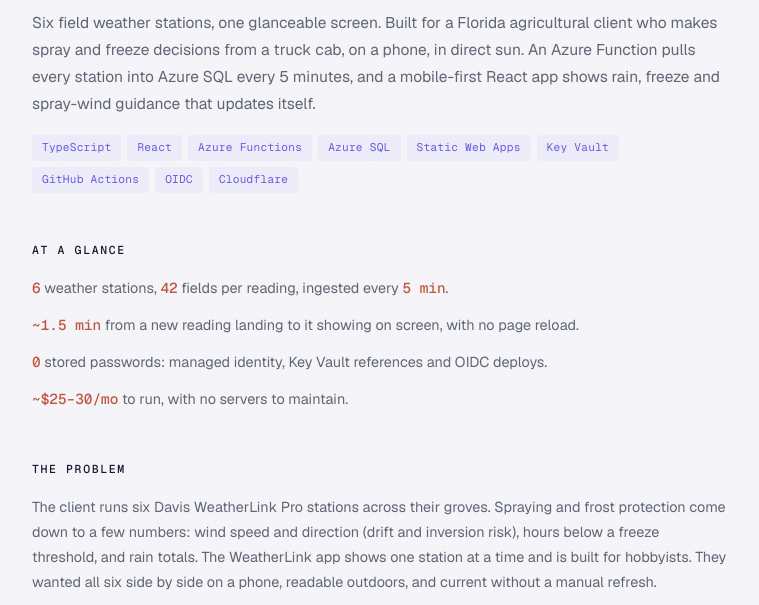
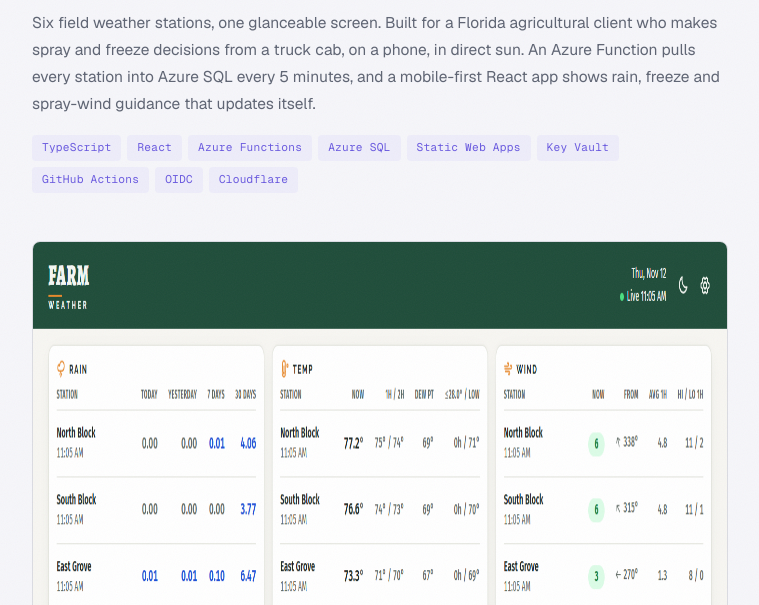
Before and after one commit to bbabbitt1/portfolio, a plain HTML site: page projects/farm-weather.html in a window 1280 px wide. Shown: the part 143-748 px from the top of the page, without its empty margins (260-1019 px from the left). Drawn offline with nearby package versions, Linux system fonts and the light colour scheme.

Commit message:
feat: add dashboard screenshot to farm weather case study
Co-Authored-By: Claude Opus 5.5 <noreply@anthropic.com>

```diff
--- a/projects/farm-weather.html
+++ b/projects/farm-weather.html
@@ -35,6 +35,8 @@
       <span class="tag">Cloudflare</span>
     </div>
   </div>
+
+  <img src="../public/imgs/farm-weather-dashboard.png" alt="Desktop dashboard with Rain, Temp and Wind panels side by side. Each lists six stations with current readings; wind chips are green for OK to spray, amber for caution, and one station shows Wind sensor offline." class="case-image" loading="lazy" width="1440" height="760">
 
   <!-- AT A GLANCE -->
   <div class="case-section">
```
Also changed, not shown: public/imgs/farm-weather-dashboard.png (added).
